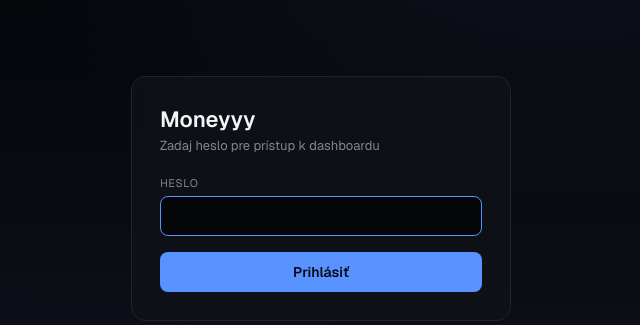
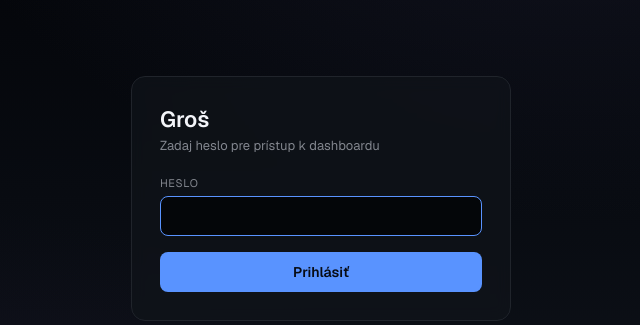
Before and after one commit to branislav0/finance-dashboard, a FastAPI app: page /login in a window 1280 px wide. Shown: the part 202-527 px from the top of the page, without its empty margins (319-959 px from the left). Run offline with FastAPI, Linux system fonts and the light colour scheme.

Commit message:
rebrand: Moneyyy → Groš
Old central-European coin name. Sidebar logo, login title, page <title>,
FastAPI app title, favicon (G), README header all updated.
Repo name on GitHub stays 'finance-dashboard' (technical) for now.

```diff
--- a/src/finance/main.py
+++ b/src/finance/main.py
@@ -240,7 +240,7 @@ async def lifespan(_: FastAPI):
     yield
 
 
-app = FastAPI(title="finance-dashboard", lifespan=lifespan)
+app = FastAPI(title="Groš", lifespan=lifespan)
 
 
 PUBLIC_PATHS = {"/login", "/healthz", "/logout"}
--- a/src/finance/templates/login.html
+++ b/src/finance/templates/login.html
@@ -3,7 +3,7 @@
 <head>
 <meta charset="utf-8" />
 <meta name="viewport" content="width=device-width, initial-scale=1" />
-<title>Login · Moneyyy</title>
+<title>Login · Groš</title>
 <link rel="preconnect" href="https://fonts.googleapis.com">
 <link rel="preconnect" href="https://fonts.gstatic.com" crossorigin>
 <link href="https://fonts.googleapis.com/css2?family=Geist:wght@400;500;600;700&display=swap" rel="stylesheet">
@@ -58,7 +58,7 @@
 </head>
 <body>
   <form class="card" method="post" action="/login">
-    <h1>Moneyyy</h1>
+    <h1>Groš</h1>
     <div class="sub">Zadaj heslo pre prístup k dashboardu</div>
     <label for="pw">Heslo</label>
     <input id="pw" type="password" name="password" autofocus required />
```
Also changed, not shown: src/finance/templates/base.html (+3 -3 lines), README.md.
